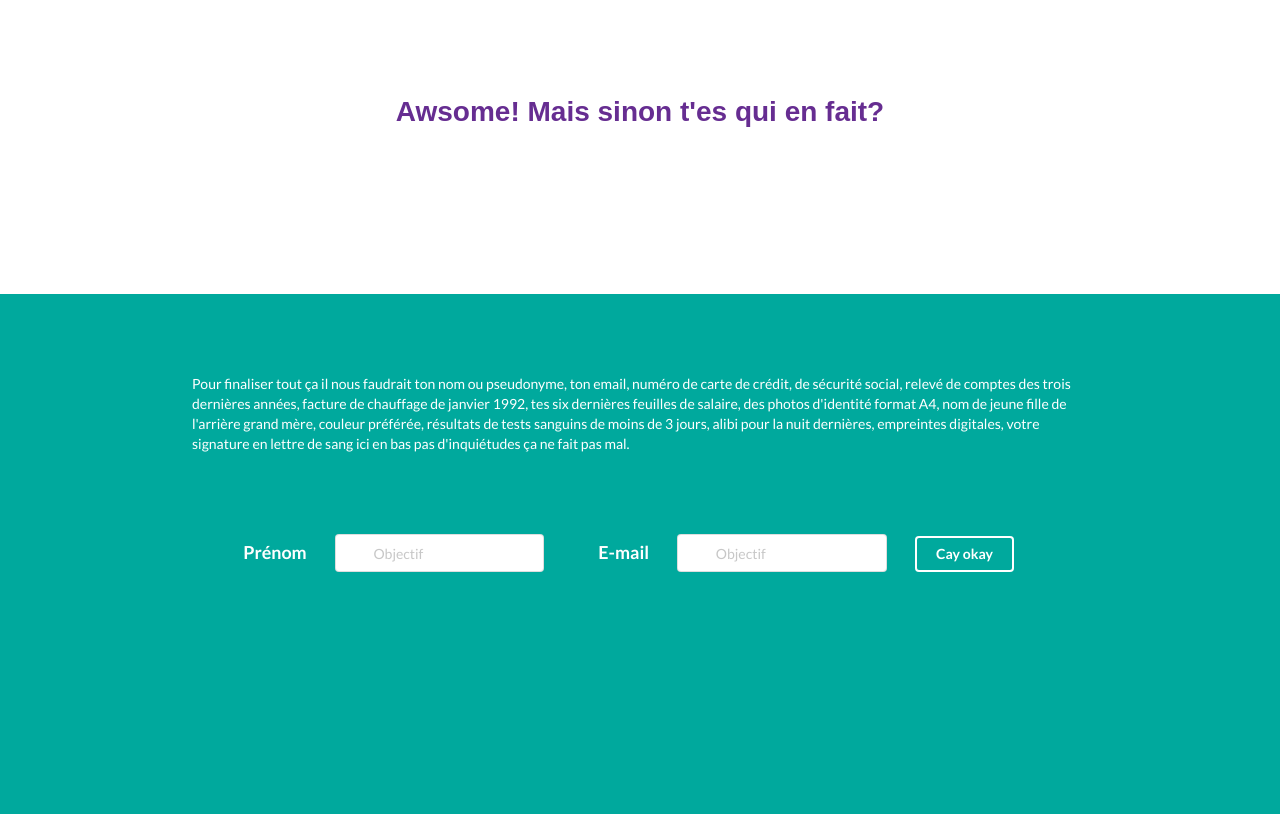
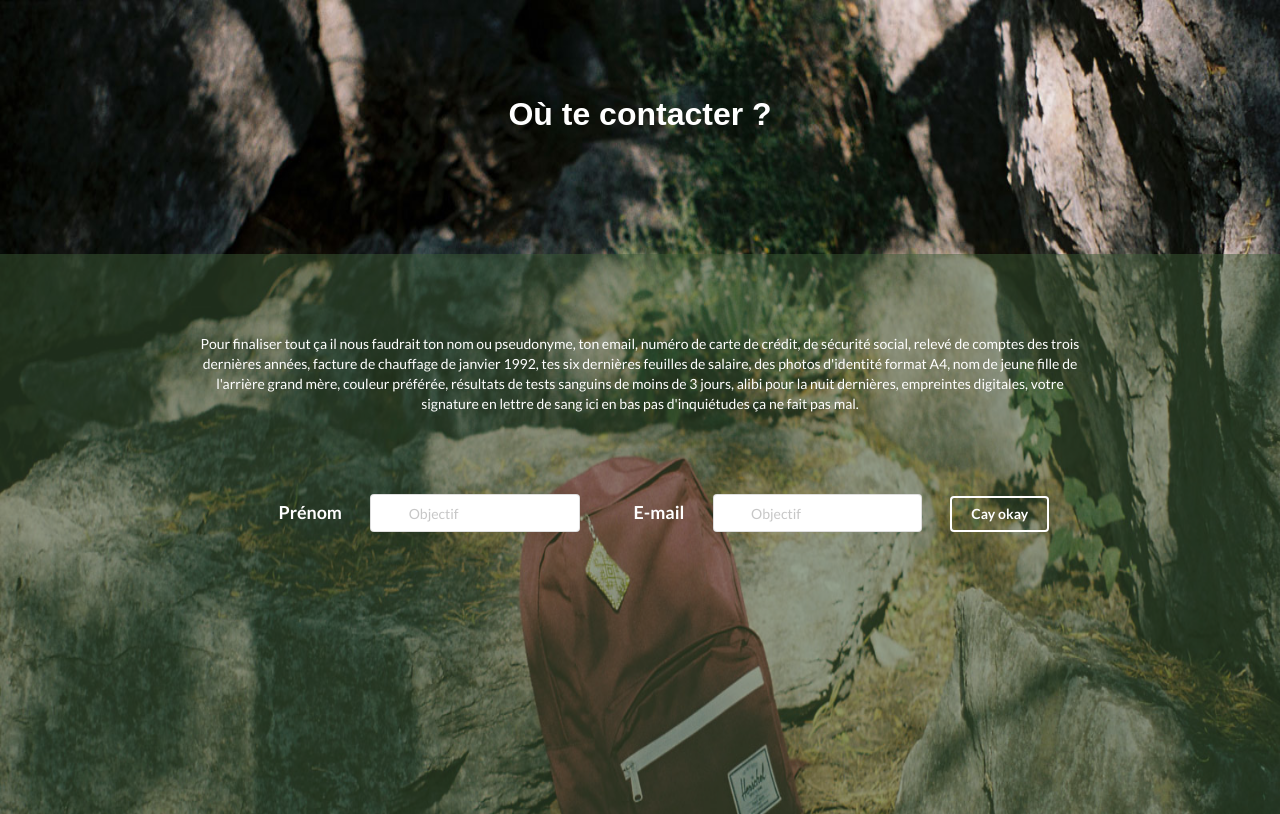
Before and after one commit to AlexB44/fiveyears, a website: page imports/static/quienestouPage.html in a window 1280 px wide. Drawn offline with Linux system fonts and the light colour scheme; files that its build step writes are made by us from their sources.

Commit message:
quinestouPage new skin

```diff
--- a/imports/static/css/main.css
+++ b/imports/static/css/main.css
@@ -217,7 +217,7 @@ svg {
 /*=============================================================*\
 	CONTENT - CONTENT - CONTENT - CONTENT - CONTENT - CONTENT
 -----------------------------------------------------------------
-	ADVENTURE - ADVENTURE - ADVENTURE - ADVENTURE ADVENTURE
+	ADVENTURE - ADVENTURE - ADVENTURE - ADVENTURE - ADVENTURE
 \*=============================================================*/
 
 #adventure {
@@ -296,19 +296,34 @@ svg {
 	text-align: center;
 }
 
+/*=============================================================*\
+	CONTENT - CONTENT - CONTENT - CONTENT - CONTENT - CONTENT
+-----------------------------------------------------------------
+	QUIENESTOU - QUIENESTOU - QUIENESTOU - QUIENESTOU
+\*=============================================================*/
+
+#quienestou {
+	height: 100vh;
+	width: 100vw;
+	background: url("../img/back_quienestou.jpg") no-repeat fixed;
+ 	background-size: 100vw;
+ 	-webkit-background-size: 100vw;
+}
+
 /*===============================*\
 	QUIENESTOU - BANNER
 \*===============================*/
 
 .quien__banner {
-	height: 35vh;
+	height: 30vh;
 	width: 100vw;
 }
 
 .quien__banner h1 {
 	padding-top: 10vh;
-	color: #662D91;
+	color: #FFF;
 	font-family: 'Oxygen', sans-serif;
+	font-size: 32px;
 	text-align: center;
 }
 
@@ -317,12 +332,13 @@ svg {
 \*===============================*/
 
 .quien__content {
-	position:absolute;
-	height: 65vh;
+
+	height: 70vh;
 	width: 100vw;
 	color: #FFF;
 	font-family: 'Lato', sans-serif;
-	background-color: #00A99D;
+	text-align: center;
+	background-color: rgba(60, 91, 55, 0.5);
 }
 
 .quien__content p {
@@ -341,11 +357,10 @@ svg {
 .quien__content ul, .quien__content li {
 	display: inline-block;
 	padding-left: 2vw;
-/*	border:1px solid black;*/
 }
 
 /*===============================*\
-	QUIENESTOU - BANNER
+	FINITO - BANNER
 \*===============================*/
 
 .finito__banner {
@@ -361,7 +376,7 @@ svg {
 }
 
 /*===============================*\
-	QUIENESTOU - SECOND SEGMENT
+	FINITO - SECOND SEGMENT
 \*===============================*/
 
 .finito__content h3 {
--- a/imports/static/quienestouPage.html
+++ b/imports/static/quienestouPage.html
@@ -2,17 +2,17 @@
 <html>
 <head>
   <meta http-equiv="content-type" content="text/html; charset=utf-8" />
-  <link rel="stylesheet" type="text/css" href="main.css">
-  <link rel="stylesheet" type="text/css" href="reset.css">
+  <link rel="stylesheet" type="text/css" href="css/main.css">
+  <link rel="stylesheet" type="text/css" href="css/reset.css">
 
   <link rel="stylesheet" type="text/css" href="semantic/semantic.min.css">
   <script src="semantic/semantic.min.js"></script>
 </head>
-<body>
+<body id="quienestou">
 <!-- <template name="adventurePage"> -->
   <h2 class="js-groupName"></h2>
     <div class="quien__banner">
-    <h1>Awsome! Mais sinon t'es qui en fait?</h1>
+    <h1>Où te contacter ?</h1>
   </div>
 
   <div class="quien__content">
```
Also changed, not shown: imports/static/img/back_finito.jpg (added), imports/static/img/back_quienestou.jpg (added), imports/static/img/fiveyearslater.jpg (added).
